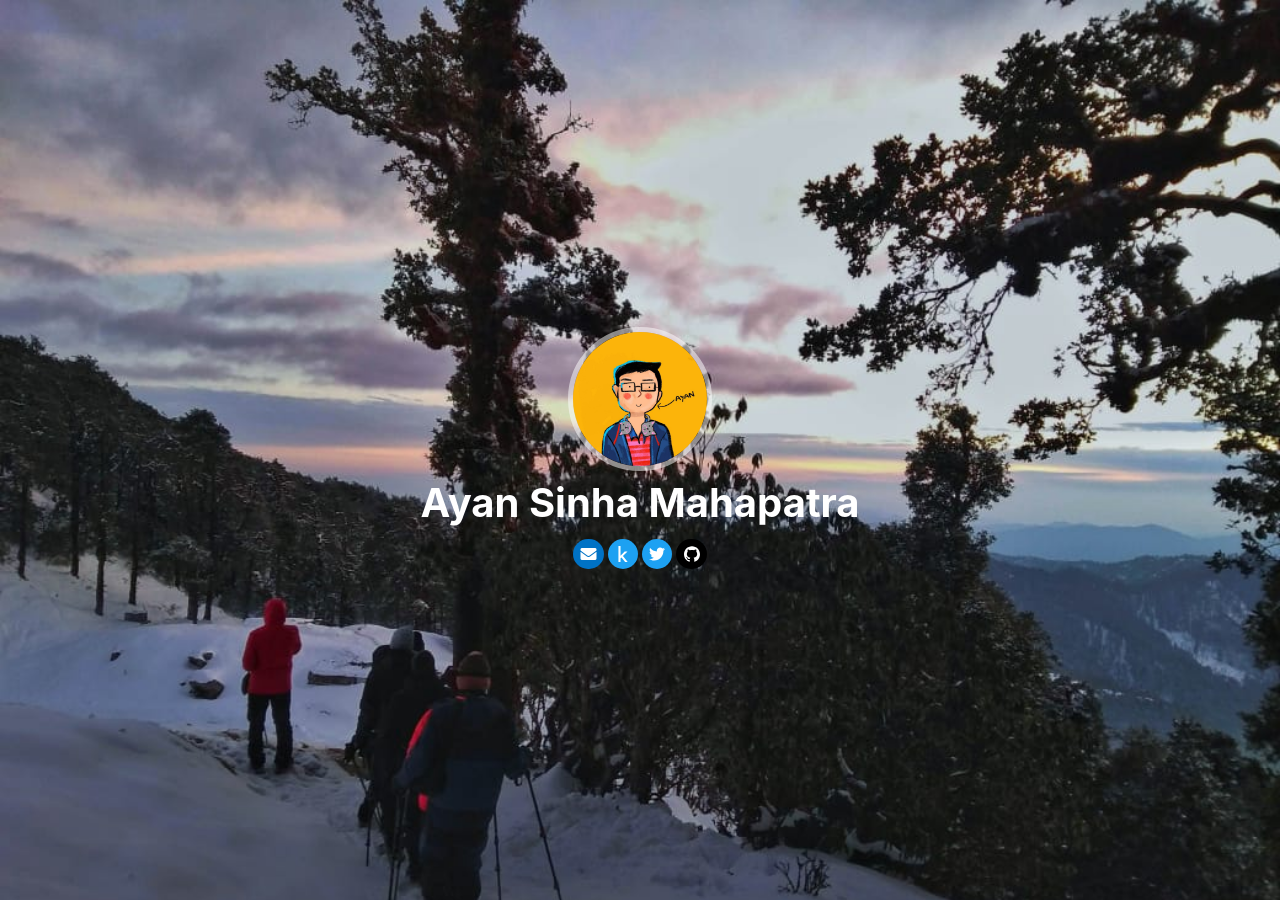
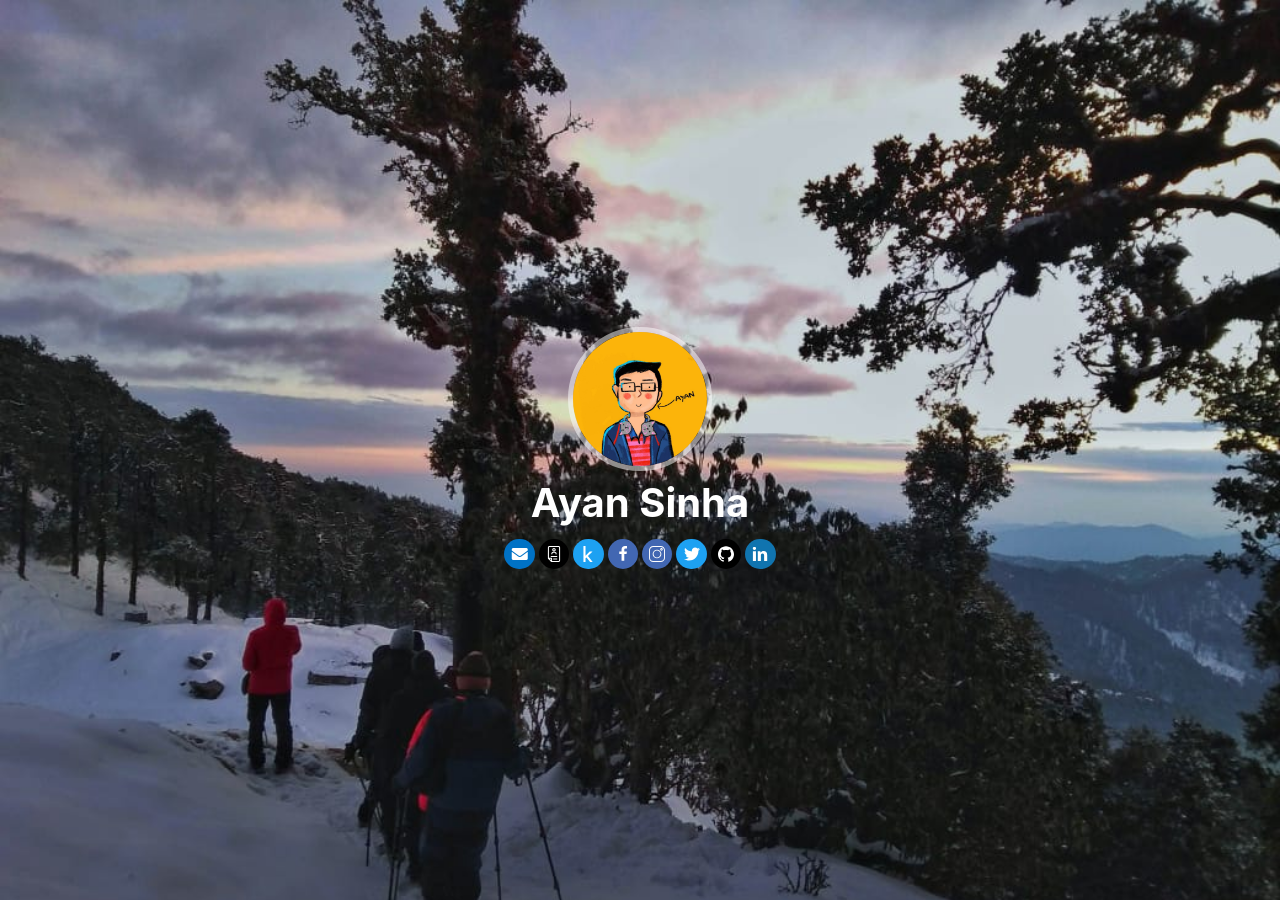
Before and after one commit to AyanSinhaMahapatra/AyanSinhaMahapatra.github.io, a Jekyll site: the page built from index.html, in a window 1280 px wide. Built offline with Jekyll 4.4.1, drawn with Linux system fonts in a browser that asks for light colours; nearby versions of some CDN libraries.

Commit message:
Add GSoC 2020 Changes
Signed-off-by: Ayan Sinha Mahapatra <ayansmahapatra@gmail.com>

```diff
--- a/_config.yml
+++ b/_config.yml
@@ -21,11 +21,15 @@ timezone: Asia/Calcutta
 ## => Author and Social
 ##############################
 author:
-  name: Ayan Sinha Mahapatra
+  name: Ayan Sinha
   email: ayansmahapatra@gmail.com
+  resume: ayan-resume-openfont
   twitter: ayansm23
   github:  AyanSinhaMahapatra
   kaggle: ayansinhamahapatra
+  facebook: carlos.maza.92798072
+  instagram: reason_daddy
+  linkedin: ayansinhaju
 
 
 ## => GitHub Repository (if the site is hosted by GitHub)
--- a/index.html
+++ b/index.html
@@ -1,7 +1,7 @@
 ---
 layout: base
-title: Ayan Sinha Mahapatra
-excerpt: Ayan Sinha Mahapatra
+title: Ayan Sinha
+excerpt: Ayan Sinha
 ---
 
 {%- if site.author.type == 'organization' -%}
```
Also changed, not shown: README.md, assets/images/background.jpg (deleted), 3 other files.
